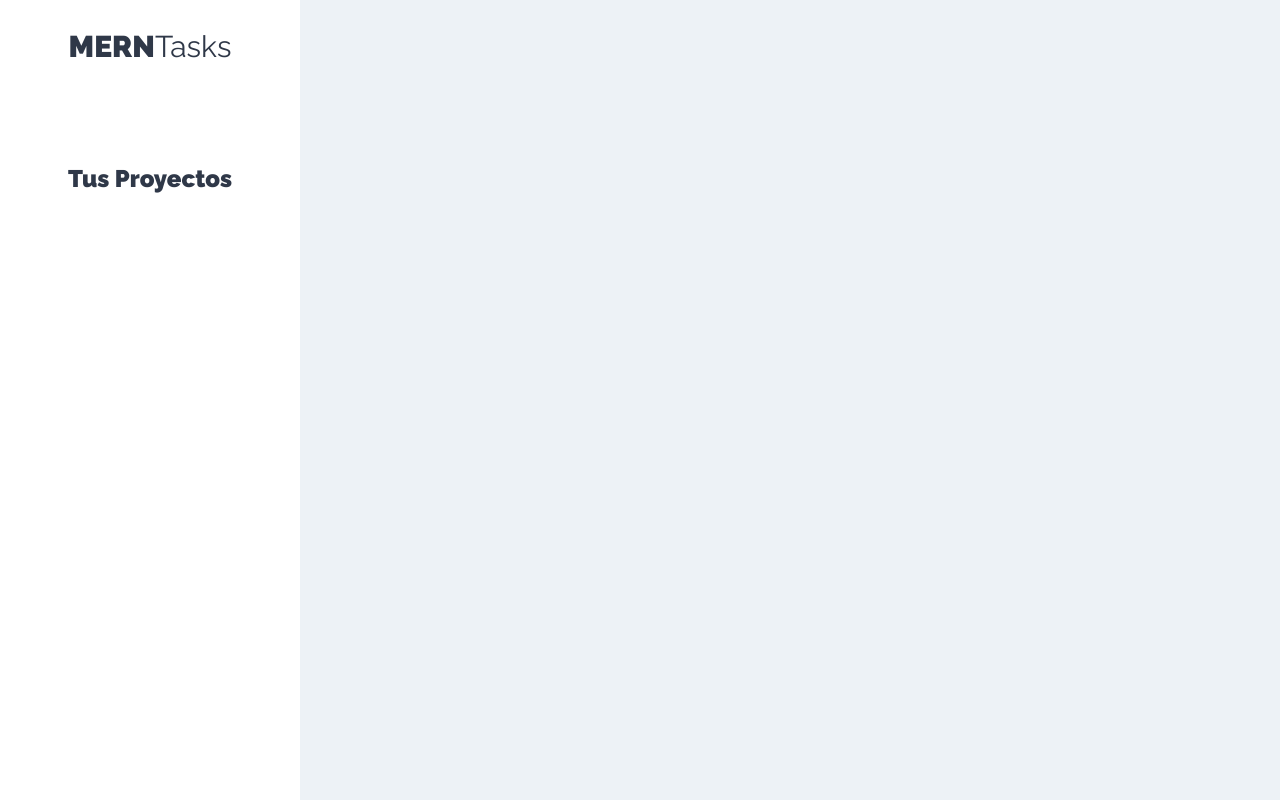
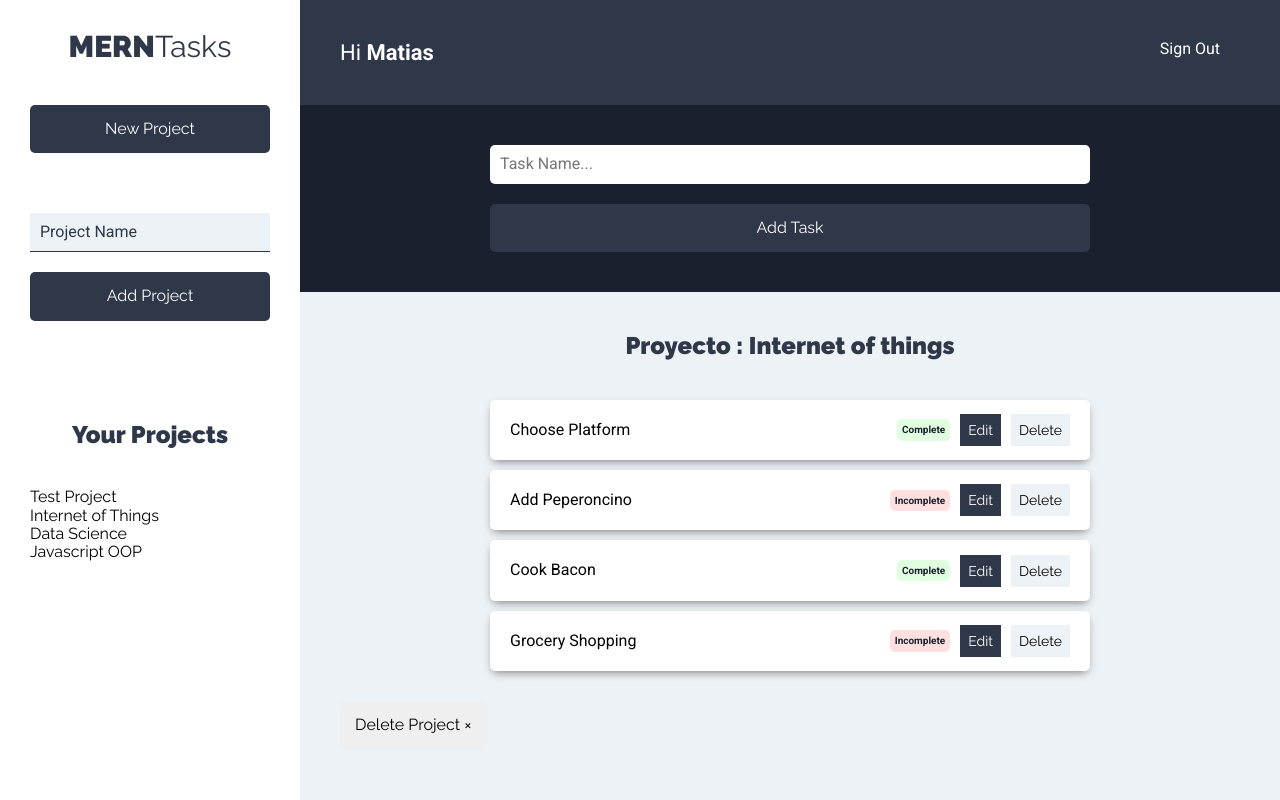
Before and after one commit to matiasdaloia/MERN-TasksApp, a React (Create React App) app: page /projects in a window 1280 px wide. Built offline with nearby package versions, Linux system fonts and the light colour scheme.

Commit message:
added tasks and projects

```diff
--- /dev/null
+++ b/src/components/layout/Header.js
@@ -0,0 +1,16 @@
+import React from "react";
+
+const Header = () => {
+  return (
+    <header className="app-header">
+      <p className="nombre-usuario">
+        Hi <span>Matias</span>
+      </p>
+      <nav className="nav-principal">
+        <a href="#!">Sign Out</a>
+      </nav>
+    </header>
+  );
+};
+
+export default Header;
--- a/src/components/layout/Sidebar.js
+++ b/src/components/layout/Sidebar.js
@@ -1,4 +1,6 @@
 import React from "react";
+import NewProject from "../proyectos/NewProject";
+import ProjectList from "../proyectos/ProjectList";
 
 function Sidebar() {
   return (
@@ -6,8 +8,10 @@
       <h1>
         MERN<span>Tasks</span>
       </h1>
+      <NewProject />
       <div className="proyectos">
-        <h2>Tus Proyectos</h2>
+        <h2>Your Projects</h2>
+        <ProjectList />
       </div>
     </aside>
   );
--- /dev/null
+++ b/src/components/proyectos/NewProject.js
@@ -0,0 +1,49 @@
+import React, { Fragment, useState } from "react";
+
+function NewProject() {
+  //state for new project
+  const [project, setProject] = useState({
+    name: "",
+  });
+
+  const { name } = project;
+
+  //Read data from input
+  const onChange = (e) => {
+    setProject({
+      ...project,
+      [e.target.name]: e.target.value,
+    });
+  };
+
+  // Submit form
+  const onSubmit = (e) => {
+    e.preventDefault();
+    console.log("Submitted");
+  };
+
+  return (
+    <Fragment>
+      <button type="button" className="btn btn-block btn-primario">
+        New Project
+      </button>
+      <form className="formulario-nuevo-proyecto" onSubmit={(e) => onSubmit(e)}>
+        <input
+          type="text"
+          className="input-text"
+          placeholder="Project Name"
+          onChange={(e) => onChange(e)}
+          name="name"
+          value={name}
+        />
+        <input
+          type="submit"
+          className="btn btn-primario btn-block"
+          value="Add Project"
+        />
+      </form>
+    </Fragment>
+  );
+}
+
+export default NewProject;
--- /dev/null
+++ b/src/components/proyectos/Project.js
@@ -0,0 +1,13 @@
+import React from "react";
+
+const Project = ({ name }) => {
+  return (
+    <li>
+      <button type="button" className="btn btn-blank">
+        {name}
+      </button>
+    </li>
+  );
+};
+
+export default Project;
--- /dev/null
+++ b/src/components/proyectos/ProjectList.js
@@ -0,0 +1,29 @@
+import React from "react";
+import Project from "./Project";
+
+const ProjectList = () => {
+  const projects = [
+    {
+      name: "Test Project",
+    },
+    {
+      name: "Internet of Things",
+    },
+    {
+      name: "Data Science",
+    },
+    {
+      name: "Javascript OOP",
+    },
+  ];
+
+  return (
+    <ul>
+      {projects.map((project) => (
+        <Project key={project.name} name={project.name} />
+      ))}
+    </ul>
+  );
+};
+
+export default ProjectList;
--- a/src/components/proyectos/Projects.js
+++ b/src/components/proyectos/Projects.js
@@ -1,13 +1,20 @@
 import React from "react";
 import Sidebar from "../layout/Sidebar";
+import Header from "../layout/Header";
+import TaskForm from "../tasks/TaskForm";
+import TaskList from "../tasks/TaskList";
 
 const Projects = () => {
   return (
     <div className="contenedor-app">
       <Sidebar />
       <div className="seccion-principal">
+        <Header />
         <main>
-          <div className="contenedor-tareas"></div>
+          <TaskForm />
+          <div className="contenedor-tareas">
+            <TaskList />
+          </div>
         </main>
       </div>
     </div>
--- /dev/null
+++ b/src/components/tasks/Task.js
@@ -0,0 +1,30 @@
+import React from "react";
+
+const Task = ({ task }) => {
+  return (
+    <li className="tarea sombra">
+      <p>{task.name}</p>
+      <div className="estado">
+        {task.completed ? (
+          <button type="button" className="completo">
+            Complete
+          </button>
+        ) : (
+          <button type="button" className="incompleto">
+            Incomplete
+          </button>
+        )}
+      </div>
+      <div className="acciones">
+        <button type="button" className="btn btn-primario">
+          Edit
+        </button>
+        <button type="button" className="btn btn-secundario">
+          Delete{" "}
+        </button>
+      </div>
+    </li>
+  );
+};
+
+export default Task;
--- /dev/null
+++ b/src/components/tasks/TaskForm.js
@@ -0,0 +1,27 @@
+import React from "react";
+
+const TaskForm = () => {
+  return (
+    <div className="formulario">
+      <form>
+        <div className="contenedor-input">
+          <input
+            name="name"
+            className="input-text"
+            type="text"
+            placeholder="Task Name..."
+          />
+        </div>
+        <div className="contenedor-input">
+          <input
+            className="btn btn-primario btn-submit btn-block"
+            type="submit"
+            value="Add Task"
+          />
+        </div>
+      </form>
+    </div>
+  );
+};
+
+export default TaskForm;
--- /dev/null
+++ b/src/components/tasks/TaskList.js
@@ -0,0 +1,29 @@
+import React, { Fragment } from "react";
+import Task from "./Task";
+
+const TaskList = () => {
+  const tasks = [
+    { name: "Choose Platform", completed: true },
+    { name: "Add Peperoncino", completed: false },
+    { name: "Cook Bacon", completed: true },
+    { name: "Grocery Shopping", completed: false },
+  ];
+
+  return (
+    <Fragment>
+      <h2>Proyecto : Internet of things</h2>
+      <ul className="listado-tareas">
+        {tasks.length === 0 ? (
+          <p>No tasks available for this Project</p>
+        ) : (
+          tasks.map((task) => <Task task={task} />)
+        )}
+      </ul>
+      <button type="button" className="btn btn-eliminar">
+        Delete Project &times;
+      </button>
+    </Fragment>
+  );
+};
+
+export default TaskList;
```
